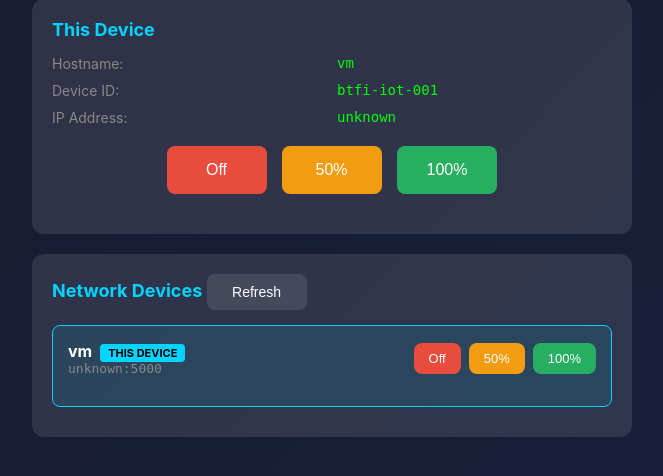
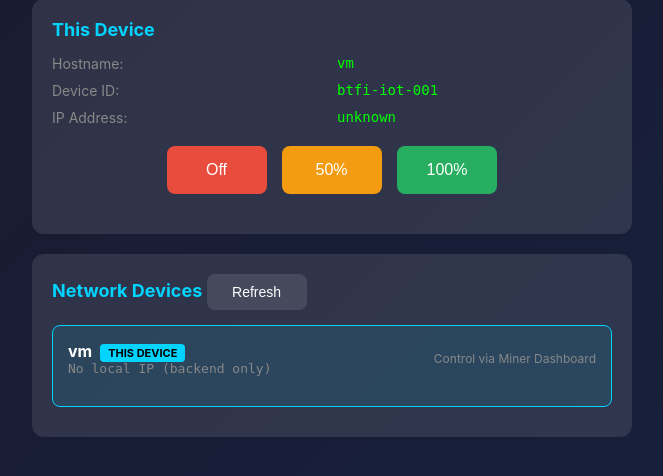
Before and after one commit to ghapster/beautifi-iot, a Flask app: page /dashboard in a window 1280 px wide. Shown: the part 147-623 px from the top of the page, without its empty margins (308-971 px from the left). Run offline with Flask 2, Linux system fonts and the light colour scheme; data that the repository does not hold is empty.

Commit message:
Handle backend-discovered devices without local IP in fan dashboard
- Show "BACKEND" tag for devices discovered via backend API
- Display "No local IP (backend only)" instead of null
- Disable direct controls for backend-only devices
- Show message to use Miner Dashboard for control

Co-Authored-By: Claude Opus 4.5 <noreply@anthropic.com>

```diff
--- a/templates/fan.html
+++ b/templates/fan.html
@@ -251,21 +251,34 @@
         listEl.innerHTML = data.devices.map(device => {
           const selfTag = device.is_self ? '<span class="tag">THIS DEVICE</span>' : '';
           const selfClass = device.is_self ? 'self' : '';
+          const backendTag = device.source === 'backend' ? '<span class="tag" style="background:#f39c12;">BACKEND</span>' : '';
+          const hasLocalAccess = device.ip && device.ip !== 'null' && device.ip !== 'unknown';
 
-          return `
-            <div class="device-item ${selfClass}">
-              <div>
-                <div class="device-name">${device.hostname}${selfTag}</div>
-                <div class="device-ip">${device.ip}:${device.port}</div>
-              </div>
-              <div class="device-controls">
-                <button class="off" onclick="setSpeedOnDevice('${device.ip}', '${device.port}', 0)">Off</button>
-                <button class="medium" onclick="setSpeedOnDevice('${device.ip}', '${device.port}', 50)">50%</button>
-                <button class="high" onclick="setSpeedOnDevice('${device.ip}', '${device.port}', 100)">100%</button>
-              </div>
-              <div class="device-status" id="status-${device.ip}"></div>
-            </div>
-          `;
+          // Display IP or "No local access" for backend-only devices
+          const ipDisplay = hasLocalAccess ? device.ip + ':' + device.port : 'No local IP (backend only)';
+
+          // Show controls only if we have local network access
+          let controls = '';
+          if (hasLocalAccess) {
+            controls = '<div class="device-controls">' +
+              '<button class="off" onclick="setSpeedOnDevice(\'' + device.ip + '\', \'' + device.port + '\', 0)">Off</button>' +
+              '<button class="medium" onclick="setSpeedOnDevice(\'' + device.ip + '\', \'' + device.port + '\', 50)">50%</button>' +
+              '<button class="high" onclick="setSpeedOnDevice(\'' + device.ip + '\', \'' + device.port + '\', 100)">100%</button>' +
+              '</div>';
+          } else {
+            controls = '<div class="device-controls"><span style="color:#888;font-size:12px;">Control via Miner Dashboard</span></div>';
+          }
+
+          const statusId = hasLocalAccess ? 'status-' + device.ip : 'status-' + (device.device_id || device.hostname);
+
+          return '<div class="device-item ' + selfClass + '">' +
+              '<div>' +
+                '<div class="device-name">' + device.hostname + selfTag + backendTag + '</div>' +
+                '<div class="device-ip">' + ipDisplay + '</div>' +
+              '</div>' +
+              controls +
+              '<div class="device-status" id="' + statusId + '"></div>' +
+            '</div>';
         }).join('');
 
       } catch (e) {
```
